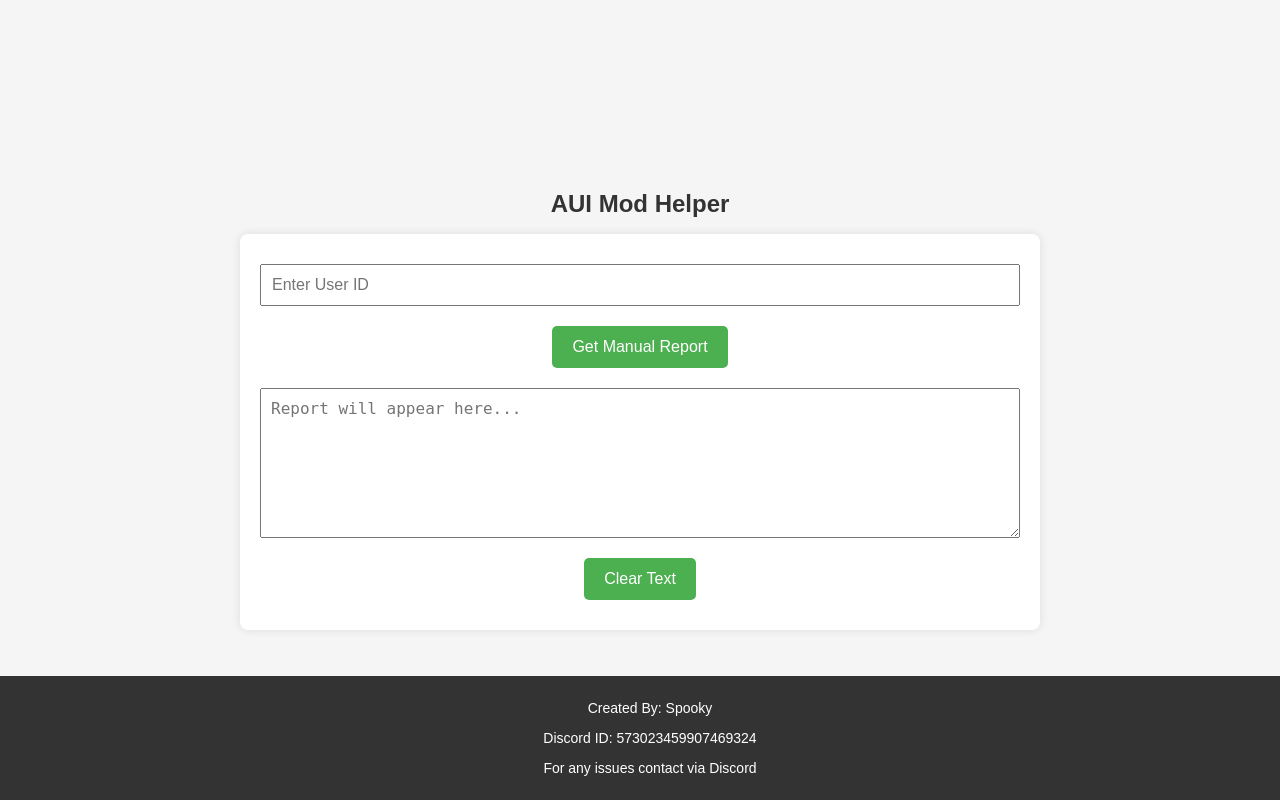
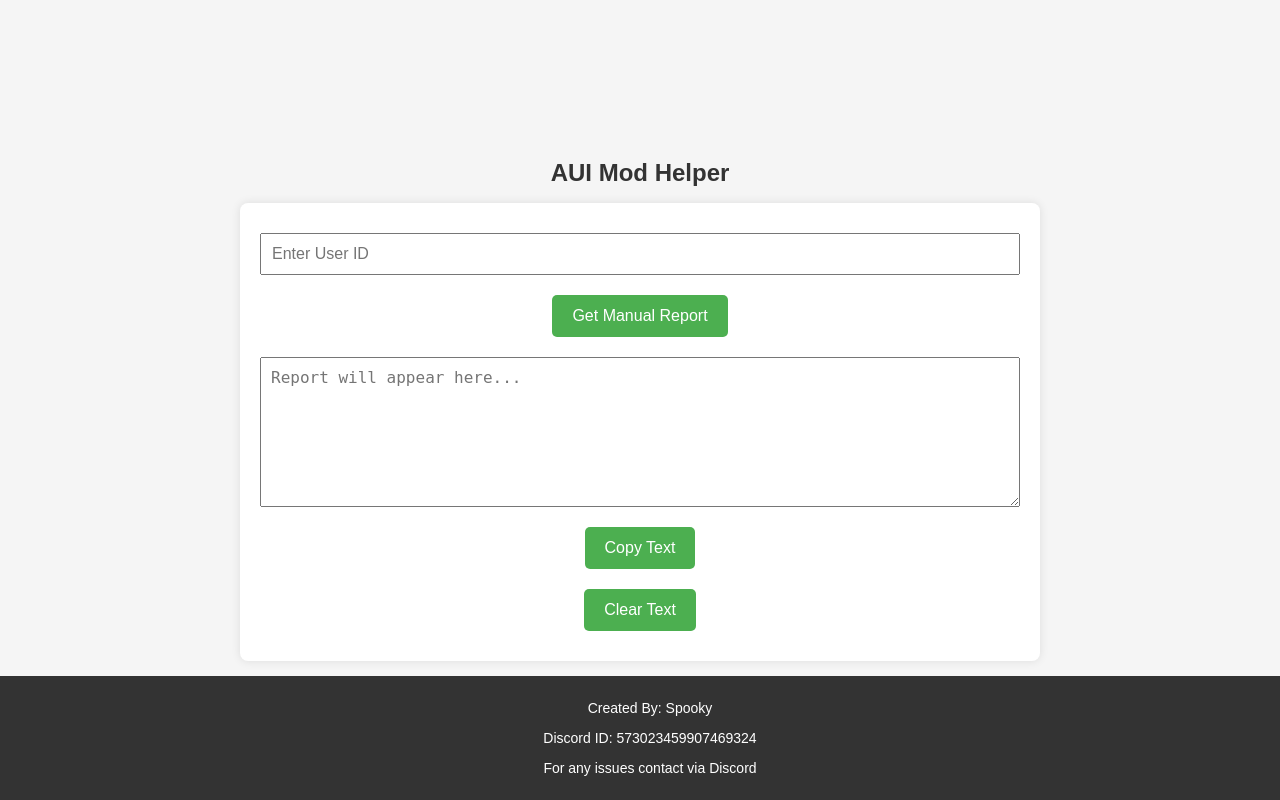
Before and after one commit to sunnycreado/AUI-Mod-Helper-v2, a Flask app: page / in a window 1280 px wide. Run offline with Flask 2, Linux system fonts and the light colour scheme.

Commit message:
fixes
username to userid
copy text button added
clear pop up form

```diff
--- a/static/script.js
+++ b/static/script.js
@@ -2,6 +2,12 @@ function getUserInfo() {
     var userId = document.getElementById("userIdInput").value;
     var modal = document.getElementById("popupForm");
     var span = document.getElementsByClassName("close")[0];
+
+    // Clear previous data in the popup form fields
+    document.getElementById("offence").value = "";
+    document.getElementById("action").value = "";
+    document.getElementById("advice").value = "";
+    document.getElementById("rm").value = "";
 
     // Fetch user information to validate existence and get username
     fetch(`/userinfo/${userId}`)
@@ -9,6 +15,7 @@ function getUserInfo() {
         .then(data => {
             if (data.username) {  // Check if username exists in the response
                 window.currentUserData = data; // Store user data globally if valid
+                showPopup(); // Show popup only if data is successfully fetched
             } else {
                 alert(data.message); // Alert the user if no valid data found
             }
@@ -17,19 +24,6 @@ function getUserInfo() {
             console.error('Error:', error);
             alert('Failed to fetch user data.');
         });
-
-    // Display the modal for entering report details if user data is valid
-    if (window.currentUserData) {
-        modal.style.display = "block";
-        span.onclick = function() {
-            modal.style.display = "none";
-        }
-        window.onclick = function(event) {
-            if (event.target == modal) {
-                modal.style.display = "none";
-            }
-        }
-    }
 }
 
 function submitReport() {
@@ -44,7 +38,7 @@ function submitReport() {
     var rmFormatted = rmInput.split(/\s+/).filter(Boolean).map(id => `<@${id.trim()}>`).join(' ');
 
     // Start constructing the report string with user details
-    var report = `${userId}\n${username}\n<@${username}>\n`;
+    var report = `${userId}\n${username}\n<@${userId}>\n`;
 
     // Conditionally add other details if they are filled
     if (offence.trim()) report += `\n- Offence: ${offence}`;
@@ -78,3 +72,14 @@ window.onclick = function(event) {
         modal.style.display = 'none';
     }
 }
+
+function copyText() {
+    var text = document.getElementById("reportBox");
+    text.select();
+    document.execCommand("copy");
+    alert("Copied the text: " + text.value);
+}
+
+document.getElementById('getManualReportButton').addEventListener('click', function() {
+    document.getElementById('reportBox').value = ''; // Assuming 'reportBox' is the ID of your text input or textarea
+});
--- a/templates/index.html
+++ b/templates/index.html
@@ -14,6 +14,7 @@
         <input type="text" id="userIdInput" placeholder="Enter User ID">
         <button onclick="getUserInfo()">Get Manual Report</button>
         <textarea id="reportBox" rows="10" cols="50" placeholder="Report will appear here..."></textarea>
+        <button onclick="copyText()">Copy Text</button>
         <button onclick="clearText()">Clear Text</button>
     </div>
 
```
